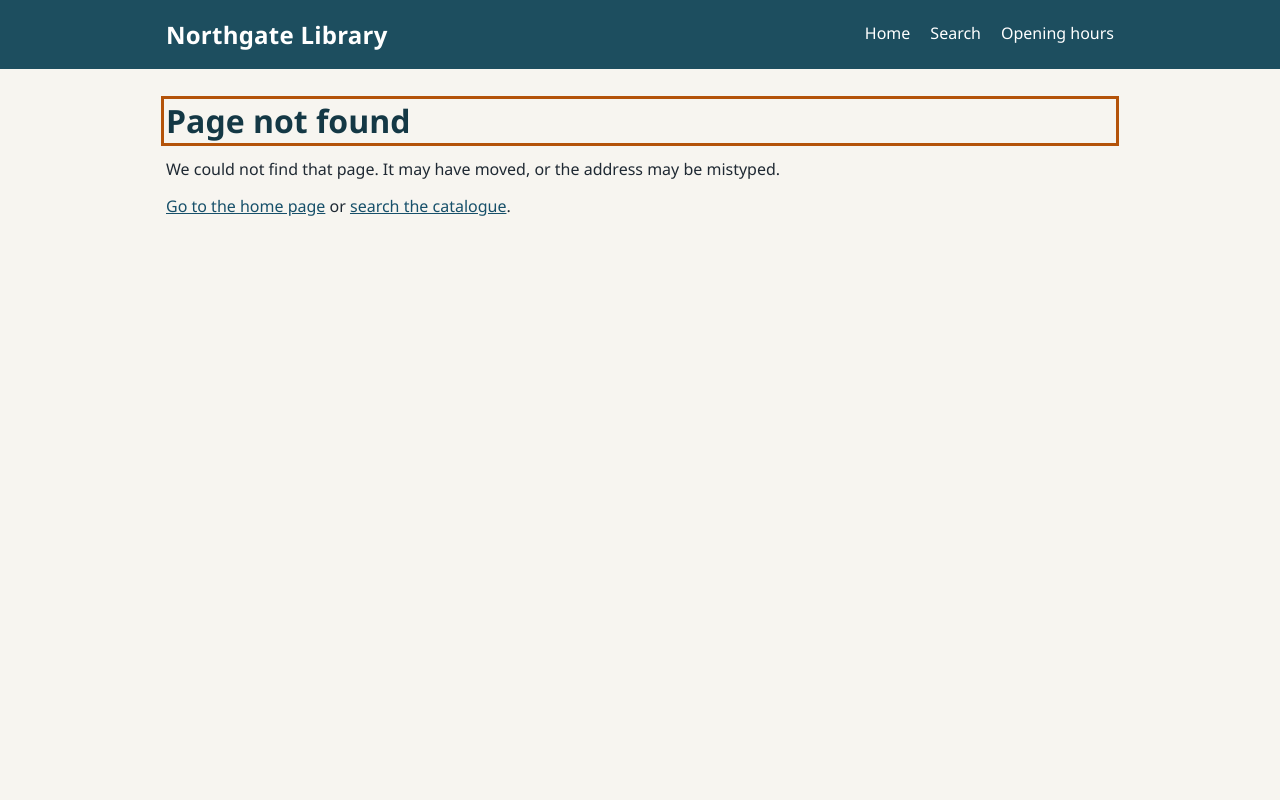
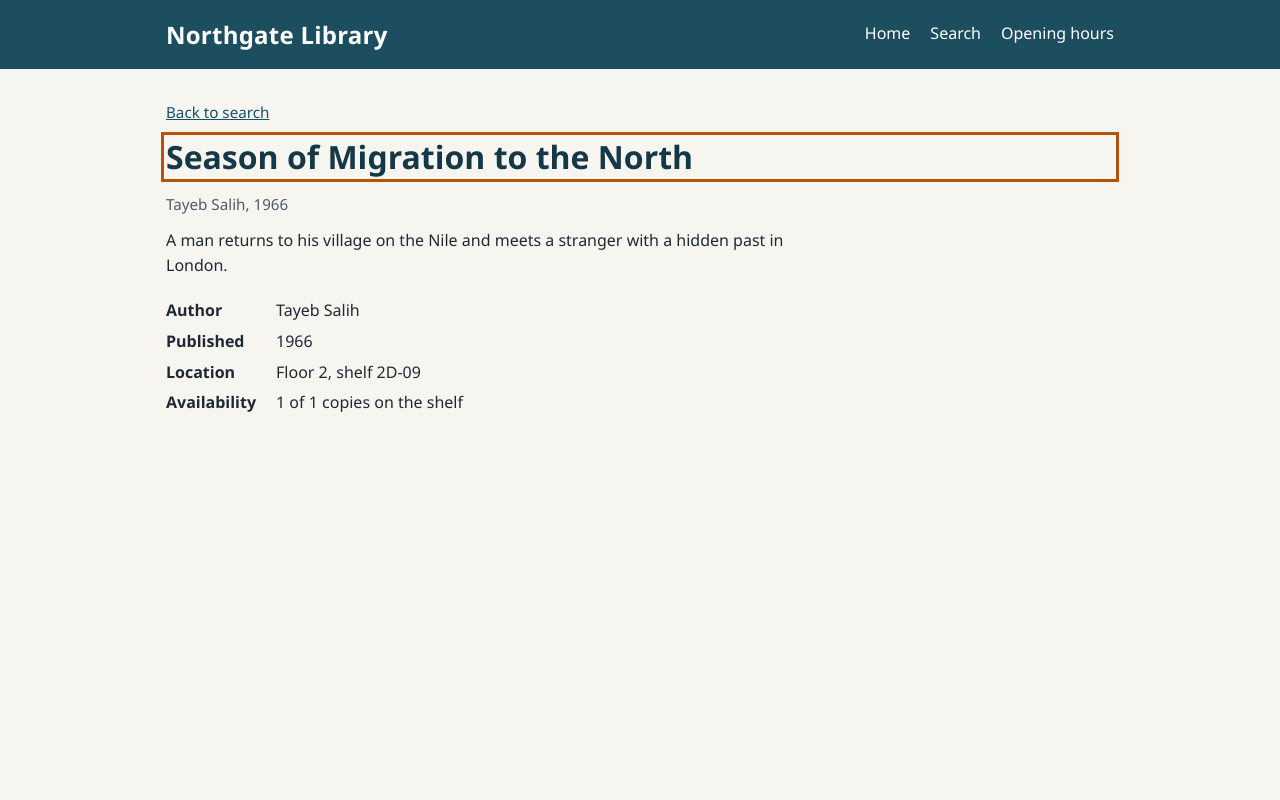
Before and after one commit to FaatehHaneef/Vanguard, a Vue app in the folder sites/northgate-library/: page /book/season-of-migration-to-the-north in a window 1280 px wide. Shown: the top 800 px of the page. Built offline with nearby package versions, Linux system fonts and the light colour scheme.

Commit message:
feat(northgate): add the book detail page

```diff
--- a/sites/northgate-library/src/router.js
+++ b/sites/northgate-library/src/router.js
@@ -2,11 +2,13 @@ import { createRouter, createWebHistory } from 'vue-router'
 import HomeView from './views/HomeView.vue'
 import AboutView from './views/AboutView.vue'
 import SearchView from './views/SearchView.vue'
+import BookView from './views/BookView.vue'
 import NotFoundView from './views/NotFoundView.vue'
 
 const routes = [
   { path: '/', component: HomeView, meta: { title: 'Welcome' } },
   { path: '/search', component: SearchView, meta: { title: 'Search the catalogue' } },
+  { path: '/book/:id', component: BookView },
   { path: '/about', component: AboutView, meta: { title: 'About the library' } },
   { path: '/:rest(.*)*', component: NotFoundView, meta: { title: 'Page not found' } },
 ]
@@ -18,7 +20,8 @@ const router = createRouter({
 })
 
 router.afterEach((to) => {
-  document.title = `${to.meta.title} | Northgate Library`
+  // Pages without a fixed title set their own.
+  if (to.meta.title) document.title = `${to.meta.title} | Northgate Library`
 })
 
 export default router
--- a/sites/northgate-library/src/styles.css
+++ b/sites/northgate-library/src/styles.css
@@ -332,3 +332,28 @@ td {
   color: var(--soft);
   font-size: 0.95rem;
 }
+
+/* Book page */
+.crumbs {
+  font-size: 0.95rem;
+}
+
+.about {
+  max-width: 40em;
+  margin-top: 12px;
+}
+
+.facts {
+  display: grid;
+  grid-template-columns: max-content 1fr;
+  gap: 6px 20px;
+  margin: 20px 0;
+}
+
+.facts dt {
+  font-weight: 700;
+}
+
+.facts dd {
+  margin: 0;
+}
--- /dev/null
+++ b/sites/northgate-library/src/views/BookView.vue
@@ -0,0 +1,36 @@
+<script setup>
+import { computed, watchEffect } from 'vue'
+import { useRoute } from 'vue-router'
+import { findBook } from '../data/books.js'
+
+const route = useRoute()
+const book = computed(() => findBook(route.params.id))
+
+watchEffect(() => {
+  document.title = `${book.value ? book.value.title : 'Book not found'} | Northgate Library`
+})
+</script>
+
+<template>
+  <template v-if="book">
+    <p class="crumbs"><RouterLink to="/search">Back to search</RouterLink></p>
+    <h1 tabindex="-1">{{ book.title }}</h1>
+    <p class="byline">{{ book.author }}, {{ book.year }}</p>
+    <p class="about">{{ book.about }}</p>
+
+    <dl class="facts">
+      <dt>Author</dt>
+      <dd>{{ book.author }}</dd>
+      <dt>Published</dt>
+      <dd>{{ book.year }}</dd>
+      <dt>Location</dt>
+      <dd>Floor {{ book.floor }}, shelf {{ book.shelf }}</dd>
+      <dt>Availability</dt>
+      <dd>{{ book.available }} of {{ book.copies }} copies on the shelf</dd>
+    </dl>
+  </template>
+  <template v-else>
+    <h1 tabindex="-1">Book not found</h1>
+    <p>There is no book at this address. <RouterLink to="/search">Search the catalogue</RouterLink> instead.</p>
+  </template>
+</template>
```
